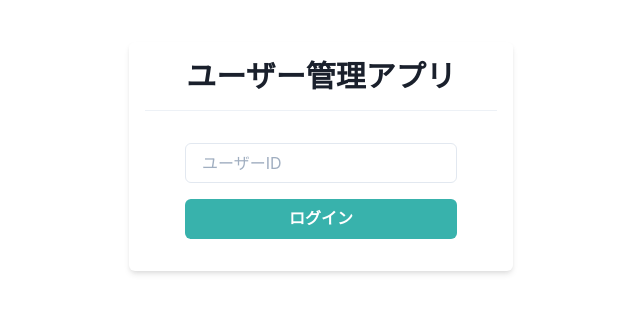
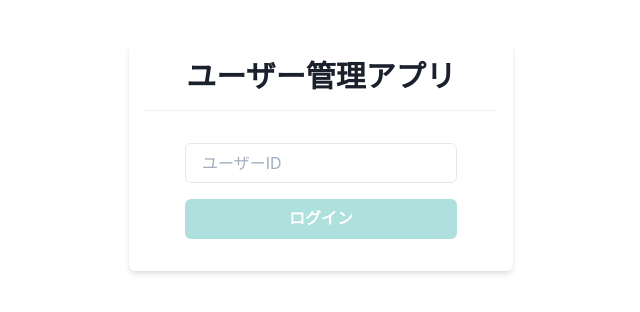
Before and after one commit to RyutoIkeuchi/react-ts-app, a React (Create React App) app: page / in a window 1280 px wide. Shown: the part 244-556 px from the top of the page, without its empty margins (319-959 px from the left). Built offline with nearby package versions, Linux system fonts and the light colour scheme.

Commit message:
ログイン機能を実装

```diff
--- a/package.json
+++ b/package.json
@@ -15,6 +15,7 @@
     "@types/react": "^17.0.0",
     "@types/react-dom": "^17.0.0",
     "@types/react-router-dom": "^5.1.7",
+    "axios": "^0.21.1",
     "framer-motion": "^4",
     "react": "^17.0.2",
     "react-dom": "^17.0.2",
--- a/src/components/atoms/button/PrimaryButton.tsx
+++ b/src/components/atoms/button/PrimaryButton.tsx
@@ -3,12 +3,22 @@
 
 type Props = {
 	children: ReactNode;
+	disabled?: boolean;
+	loading?: boolean;
+	onClick: () => void;
 };
 export const PrimaryButton: VFC<Props> = memo((props) => {
-	const { children } = props;
-  return (
-		<Button bg="teal.400" color="white" _hover={{ opacity: 0.8 }}>
-		 {children}
+	const { children, onClick, disabled = false, loading = false } = props;
+	return (
+		<Button
+			bg="teal.400"
+			color="white"
+			_hover={{ opacity: 0.8 }}
+			disabled={disabled || loading}
+			isLoading={loading}
+			onClick={onClick}
+		>
+			{children}
 		</Button>
 	);
 });
--- /dev/null
+++ b/src/components/hooks/useAuth.ts
@@ -0,0 +1,27 @@
+import axios from 'axios';
+import { useCallback, useState } from 'react';
+import { useHistory } from 'react-router';
+import { User } from '../../types/api/user';
+
+export const useAuth = () => {
+	const history = useHistory();
+	const [loading, setLoading] = useState(false);
+	const login = useCallback(
+		(id: string) => {
+			setLoading(true);
+			axios
+				.get<User>(`https://jsonplaceholder.typicode.com/users/${id}`)
+				.then((res) => {
+					if (res.data) {
+						history.push('/home');
+					} else {
+						alert('yu-za-');
+					}
+				})
+				.catch(() => alert('ユーザーが見つかりません'))
+				.finally(() => setLoading(false));
+		},
+		[history]
+	);
+	return { login,loading };
+};
--- a/src/components/pages/Login.tsx
+++ b/src/components/pages/Login.tsx
@@ -1,9 +1,15 @@
 import { Input } from '@chakra-ui/input';
 import { Box, Divider, Flex, Heading, Stack } from '@chakra-ui/layout';
-import { memo, VFC } from 'react';
-import { PrimaryButton } from '../atoms/button/PrimaryButton'
+import { ChangeEvent, memo, useState, VFC } from 'react';
+import { PrimaryButton } from '../atoms/button/PrimaryButton';
+import { useAuth } from '../hooks/useAuth';
 
 export const Login: VFC = memo(() => {
+	const { login, loading } = useAuth();
+	const [userId, setUserId] = useState('');
+	const onChangeUserId = (e: ChangeEvent<HTMLInputElement>) =>
+    setUserId(e.target.value);
+  const onClickLogin=()=>login(userId)
 	return (
 		<Flex align="center" justify="center" height="100vh">
 			<Box bg="white" w="sm" p={4} borderRadius="md" shadow="md">
@@ -12,8 +18,12 @@
 				</Heading>
 				<Divider my={4} />
 				<Stack spacing={4} py={4} px={10}>
-					<Input placeholder="ユーザーID" />
-					<PrimaryButton>ログイン</PrimaryButton>
+					<Input
+						placeholder="ユーザーID"
+						value={userId}
+						onChange={onChangeUserId}
+					/>
+					<PrimaryButton disabled={userId===''} loading={loading} onClick={onClickLogin}>ログイン</PrimaryButton>
 				</Stack>
 			</Box>
 		</Flex>
--- /dev/null
+++ b/src/types/api/user.ts
@@ -0,0 +1,23 @@
+export type User = {
+	id: number;
+	name: string;
+	username: string;
+	email: string;
+	address: {
+		street: string;
+		suite: string;
+		city: string;
+		zipcode: string;
+		geo: {
+			lat: string;
+			lng: string;
+		};
+	};
+	phone: string;
+	website: string;
+	company: {
+		name: string;
+		catchPhrase: string;
+		bs: string;
+	};
+};
```
Also changed, not shown: 1 other file (tests, documents, lock files or other folders).
